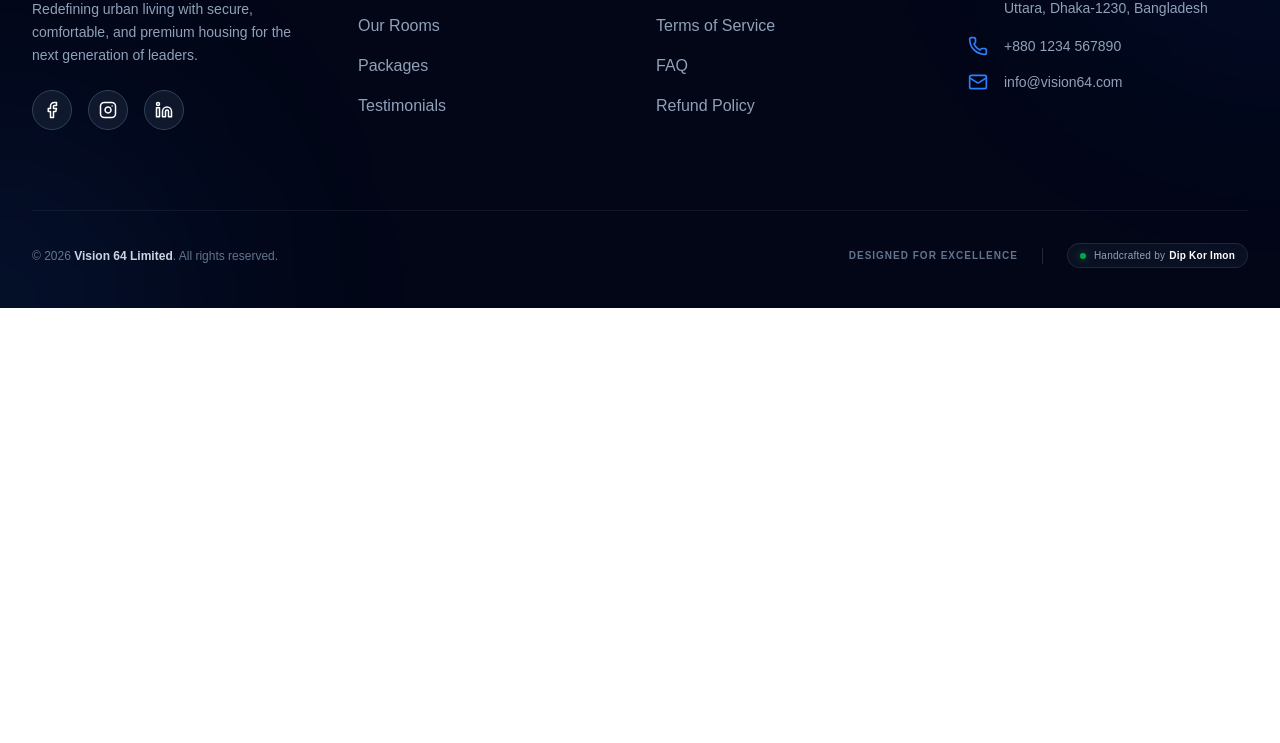
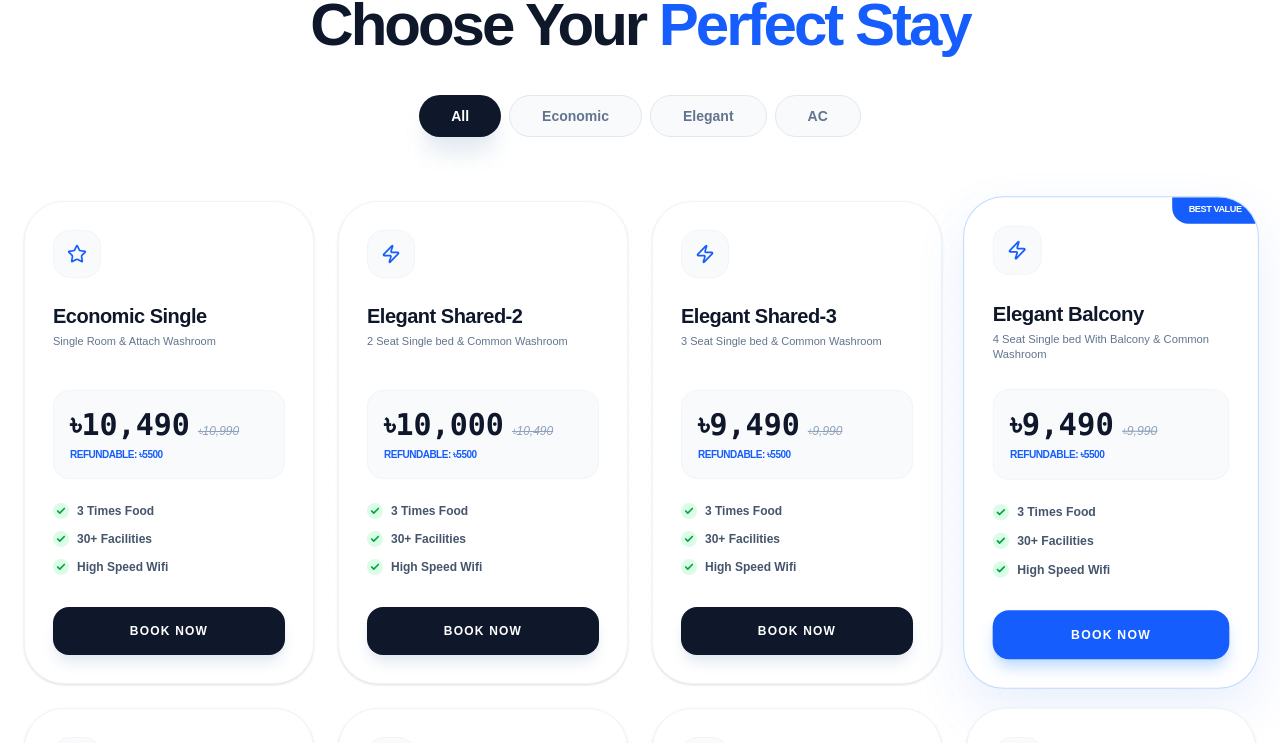
Before and after one commit to dipkorimon/vision64-limited, a Next.js app: page / in a window 1280 px wide. Shown: the part 946-1689 px from the top of the page. Before the commit the page ends 1254 px from the top, so only its background shows below. Built offline with nearby package versions, Linux system fonts and the light colour scheme.

Commit message:
feat: implement pricing packages with filtering and floating card design
- Added 8 premium packages with categories (Economic, Elegant, AC)
- Integrated high-contrast white theme for better visibility
- Added hover-responsive shadows and green check-mark accents"

```diff
--- a/app/page.tsx
+++ b/app/page.tsx
@@ -1,9 +1,11 @@
 import Hero from "@/components/Hero";
+import Packages from "@/components/Packages";
 
 export default function Home() {
   return (
     <>
       <Hero />
+      <Packages />
     </>
   );
 }
--- /dev/null
+++ b/components/Packages.tsx
@@ -0,0 +1,113 @@
+'use client';
+import { useState } from 'react';
+import { Check, Zap, Star, Shield, Snowflake } from 'lucide-react';
+
+const packages = [
+    { id: 1, category: 'Economic', name: 'Economic Single', room: 'Single Room & Attach Washroom', price: '10,490', originalPrice: '10,990', deposit: '7000', refundable: '5500', icon: <Star className="w-5 h-5" /> },
+    { id: 2, category: 'Elegant', name: 'Elegant Shared-2', room: '2 Seat Single bed & Common Washroom', price: '10,000', originalPrice: '10,490', deposit: '7000', refundable: '5500', icon: <Zap className="w-5 h-5" /> },
+    { id: 3, category: 'Elegant', name: 'Elegant Shared-3', room: '3 Seat Single bed & Common Washroom', price: '9,490', originalPrice: '9,990', deposit: '7000', refundable: '5500', icon: <Zap className="w-5 h-5" /> },
+    { id: 4, category: 'Elegant', name: 'Elegant Balcony', room: '4 Seat Single bed With Balcony & Common Washroom', price: '9,490', originalPrice: '9,990', deposit: '7000', refundable: '5500', popular: true, icon: <Zap className="w-5 h-5" /> },
+    { id: 5, category: 'Elegant', name: 'Elegant Master', room: '4 Seat Single bed With Balcony & Attach Washroom', price: '10,000', originalPrice: '10,490', deposit: '7000', refundable: '5500', icon: <Zap className="w-5 h-5" /> },
+    { id: 6, category: 'AC', name: 'Elegant AC Deck', room: '6, 8 Seat Double Deck Bed & Common Washroom', price: '11,490', originalPrice: '11,990', deposit: '7500', refundable: '6000', icon: <Snowflake className="w-5 h-5" /> },
+    { id: 7, category: 'AC', name: 'Elegant AC Master', room: '8, 10 Seat Double Deck Bed & Attach Washroom', price: '11,490', originalPrice: '11,990', deposit: '7500', refundable: '6000', icon: <Snowflake className="w-5 h-5" /> },
+    { id: 8, category: 'AC', name: 'Premium AC Deck', room: '4 Seat Double Deck Bed & Common Washroom', price: '12,000', originalPrice: '12,490', deposit: '7500', refundable: '6000', icon: <Snowflake className="w-5 h-5" /> },
+];
+
+const PackageSection = () => {
+    const [activeTab, setActiveTab] = useState('All');
+    const filteredPackages = activeTab === 'All' ? packages : packages.filter(pkg => pkg.category === activeTab);
+
+    return (
+        <section className="py-24 bg-white relative overflow-hidden">
+            {/* Soft Background Accents */}
+            <div className="absolute top-0 left-0 w-full h-full bg-[radial-gradient(#e5e7eb_1px,transparent_1px)] [background-size:16px_16px] [mask-image:radial-gradient(ellipse_50%_50%_at_50%_50%,#000_70%,transparent_100%)] opacity-20"></div>
+
+            <div className="max-w-7xl mx-auto px-6 relative z-10">
+                <div className="text-center mb-16">
+                    <div className="inline-block px-4 py-1.5 mb-4 rounded-full bg-blue-50 border border-blue-100 text-blue-600 text-[10px] font-black tracking-[0.2em] uppercase">
+                        Pricing Plans
+                    </div>
+                    <h2 className="text-4xl md:text-6xl font-black text-slate-900 tracking-tighter">
+                        Choose Your <span className="text-blue-600">Perfect Stay</span>
+                    </h2>
+
+                    {/* Tab Selector - Minimal White Style */}
+                    <div className="flex flex-wrap justify-center gap-2 mt-10">
+                        {['All', 'Economic', 'Elegant', 'AC'].map((tab) => (
+                            <button
+                                key={tab}
+                                onClick={() => setActiveTab(tab)}
+                                className={`px-8 py-2.5 rounded-full text-sm font-bold transition-all duration-300 ${
+                                    activeTab === tab
+                                        ? 'bg-slate-900 text-white shadow-xl shadow-slate-200'
+                                        : 'bg-slate-50 text-slate-500 border border-slate-200 hover:bg-white hover:border-blue-400'
+                                }`}
+                            >
+                                {tab}
+                            </button>
+                        ))}
+                    </div>
+                </div>
+
+                {/* Dynamic Grid */}
+                <div className="grid grid-cols-1 md:grid-cols-2 lg:grid-cols-3 xl:grid-cols-4 gap-6 cursor-pointer">
+                    {filteredPackages.map((pkg) => (
+                        <div
+                            key={pkg.id}
+                            className={`group relative p-7 rounded-[2.5rem] border transition-all duration-500 flex flex-col justify-between overflow-hidden ${
+                                pkg.popular
+                                    ? 'bg-white border-blue-200 shadow-[0_20px_50px_rgba(37,99,235,0.1)] scale-[1.02]'
+                                    : 'bg-white border-slate-100 hover:border-blue-300 hover:shadow-2xl hover:shadow-slate-200 shadow-sm'
+                            }`}
+                        >
+                            {pkg.popular && (
+                                <div className="absolute top-0 right-0 bg-blue-600 text-white text-[9px] font-black px-4 py-1.5 rounded-bl-2xl uppercase tracking-tighter">
+                                    Best Value
+                                </div>
+                            )}
+
+                            <div>
+                                <div className="w-12 h-12 rounded-2xl bg-slate-50 border border-slate-100 flex items-center justify-center text-blue-600 mb-6 group-hover:bg-blue-600 group-hover:text-white transition-all duration-500">
+                                    {pkg.icon}
+                                </div>
+                                <h4 className="text-slate-900 text-xl font-black mb-1 tracking-tight">{pkg.name}</h4>
+                                <p className="text-slate-500 text-[11px] leading-snug mb-6 h-8 line-clamp-2 font-medium">{pkg.room}</p>
+
+                                <div className="mb-6 p-4 bg-slate-50 rounded-2xl border border-slate-100 group-hover:bg-white group-hover:border-blue-100 transition-colors">
+                                    <div className="flex items-baseline gap-2">
+                                        <span className="text-3xl font-black text-slate-900 font-mono">৳{pkg.price}</span>
+                                        <span className="text-slate-400 line-through text-xs italic">৳{pkg.originalPrice}</span>
+                                    </div>
+                                    <p className="text-[10px] text-blue-600 font-bold mt-1 uppercase tracking-tighter">
+                                        Refundable: ৳{pkg.refundable}
+                                    </p>
+                                </div>
+
+                                <ul className="space-y-3 mb-8">
+                                    {['3 Times Food', '30+ Facilities', 'High Speed Wifi'].map((feat, i) => (
+                                        <li key={i} className="flex items-center gap-2 text-slate-600 text-xs font-semibold">
+                                            <div className="w-4 h-4 rounded-full bg-green-100 flex items-center justify-center">
+                                                <Check className="w-2.5 h-2.5 text-green-600" strokeWidth={4} />
+                                            </div>
+                                            {feat}
+                                        </li>
+                                    ))}
+                                </ul>
+                            </div>
+
+                            <button className={`w-full py-4 rounded-2xl font-black text-xs tracking-widest transition-all duration-300 active:scale-95 cursor-pointer ${
+                                pkg.popular
+                                    ? 'bg-blue-600 text-white hover:bg-slate-900 shadow-lg shadow-blue-200'
+                                    : 'bg-slate-900 text-white hover:bg-blue-600 shadow-lg shadow-slate-200'
+                            }`}>
+                                BOOK NOW
+                            </button>
+                        </div>
+                    ))}
+                </div>
+            </div>
+        </section>
+    );
+};
+
+export default PackageSection;
```
